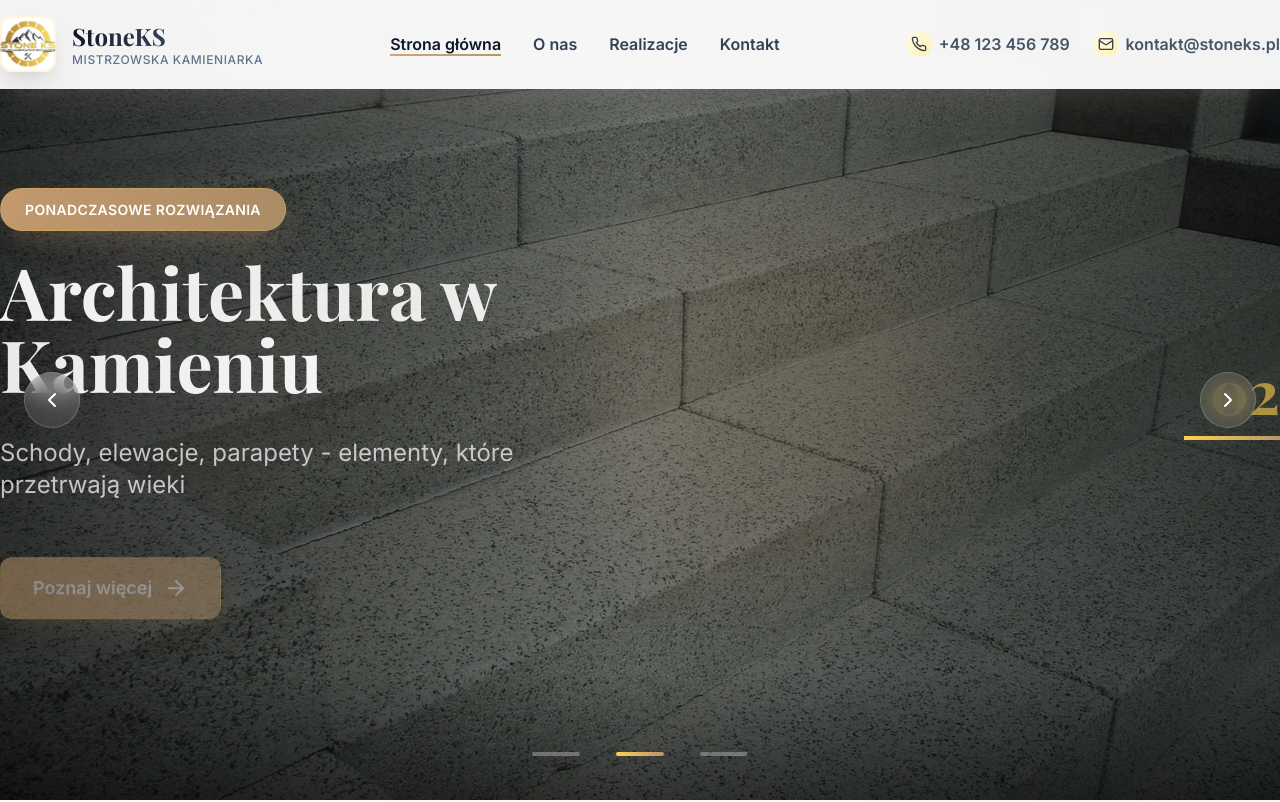
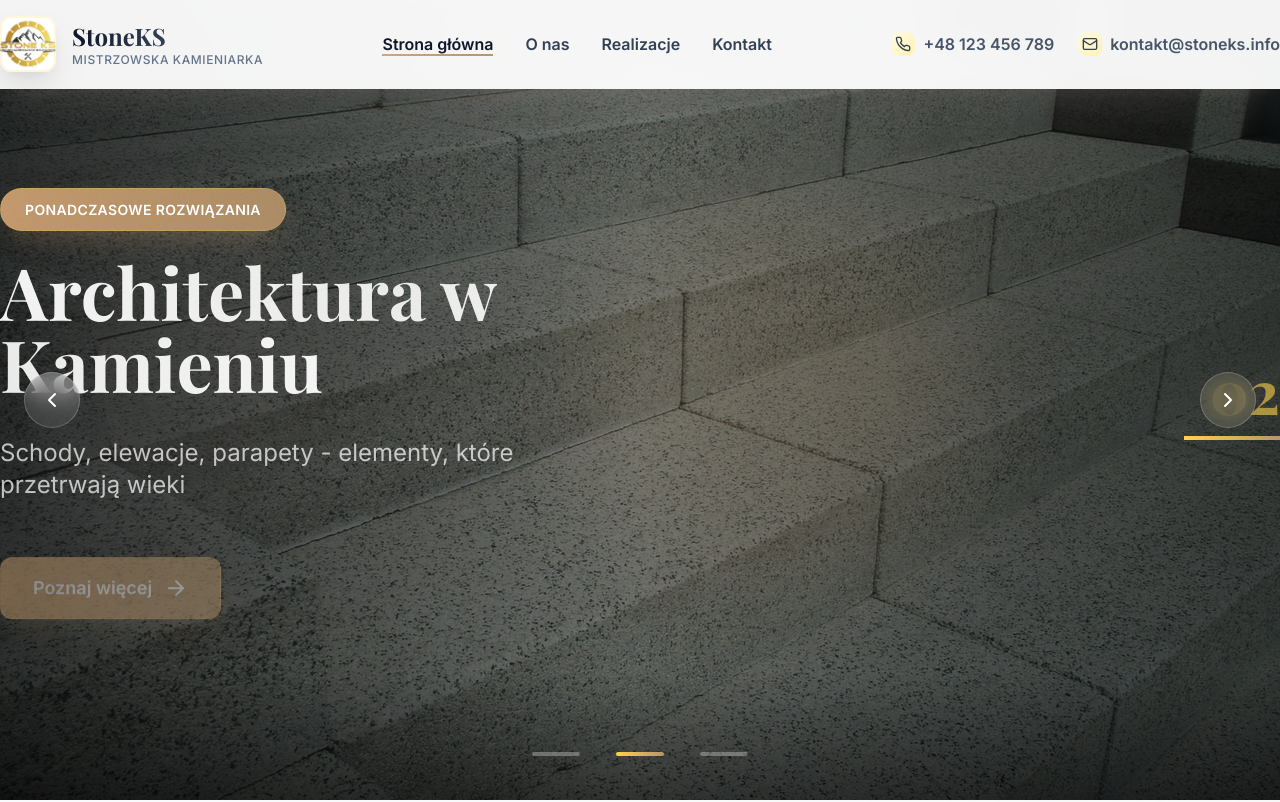
Before and after one commit to modrym/stoneks-strona, a React (Vite) app: page / in a window 1280 px wide. Shown: the top 802 px of the page. Built offline with nearby package versions, Linux system fonts and the light colour scheme; the HTML template or start-up script is replaced by a standard one.

Commit message:
Fix email

```diff
--- a/src/components/Header.tsx
+++ b/src/components/Header.tsx
@@ -80,7 +80,7 @@
               <div className="p-1 rounded-lg bg-gradient-to-br from-gold-100 to-gold-200 group-hover:from-gold-200 group-hover:to-gold-300 transition-all duration-300">
                 <Mail size={16} className="text-granite-700" />
               </div>
-              <span className="font-semibold">kontakt@stoneks.pl</span>
+              <span className="font-semibold">kontakt@stoneks.info</span>
             </div>
           </div>
 
```
